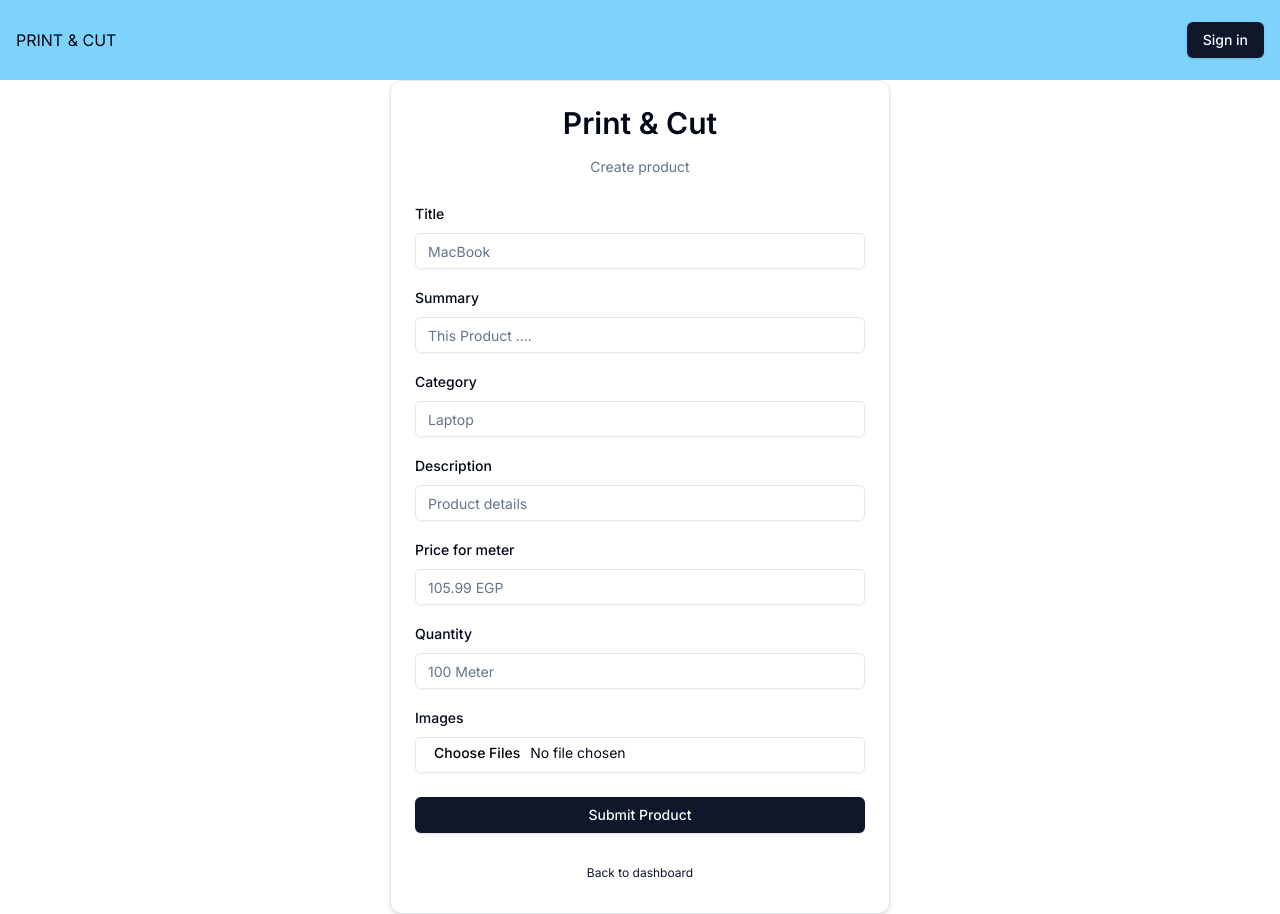
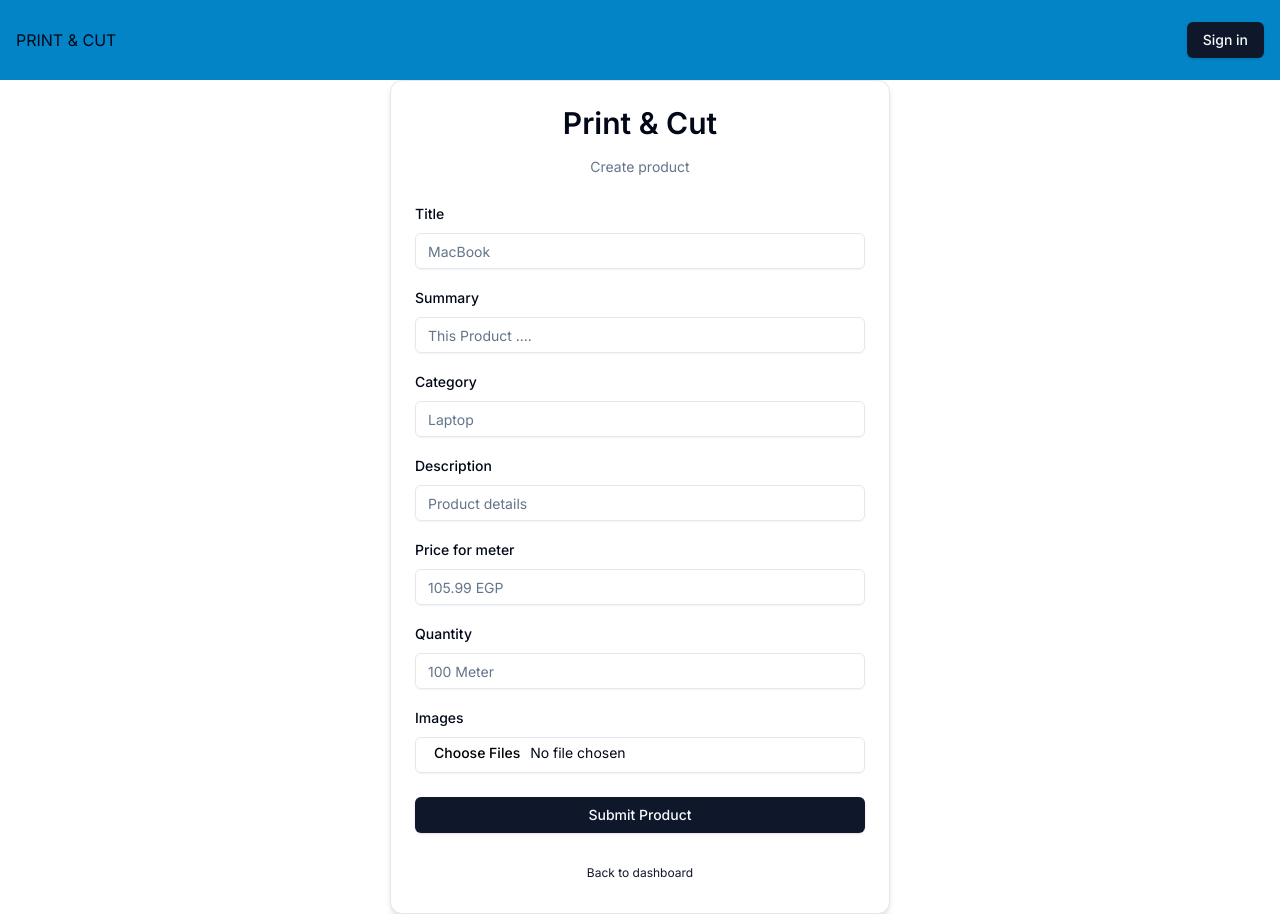
Before and after one commit to kirellos-emad1/print-cut, a Next.js app: page /dashboard/create-product in a window 1280 px wide. Built offline with nearby package versions, Linux system fonts and the light colour scheme; no server answers.

Commit message:
Modify: Styling

```diff
--- a/components/Navbar.tsx
+++ b/components/Navbar.tsx
@@ -6,7 +6,7 @@ import { Button } from "@/components/ui/button";
 export const Navbar = async () => {
   const session = await auth();
   return (
-    <nav className="flex  justify-between items-center flex-between bg-sky-300 h-20 w-full px-4">
+    <nav className="flex  justify-between items-center flex-between bg-sky-600 h-20 w-full px-4">
       <Link href="/" className="flex gap-2 flex-center">
         {/* <Image
           src="/next.svg"
--- a/components/dashboard/productCard/ProductCardWrapper.tsx
+++ b/components/dashboard/productCard/ProductCardWrapper.tsx
@@ -18,14 +18,14 @@ interface CardWrapperProps {
 
 export const ProductCardWrapper = ({
   children,
+  backButtonLabel,
   headerLabel,
-  backButtonLabel,
   backButtonHref,
 }: CardWrapperProps) => {
   return (
     <Card className="w-[350px] shadow-md">
       <CardHeader>
-        <Header label={headerLabel} />
+        <h1 className="text-3xl text-center font-semibold">{headerLabel}</h1>
       </CardHeader>
       <CardContent>{children}</CardContent>
       <CardFooter>
```
